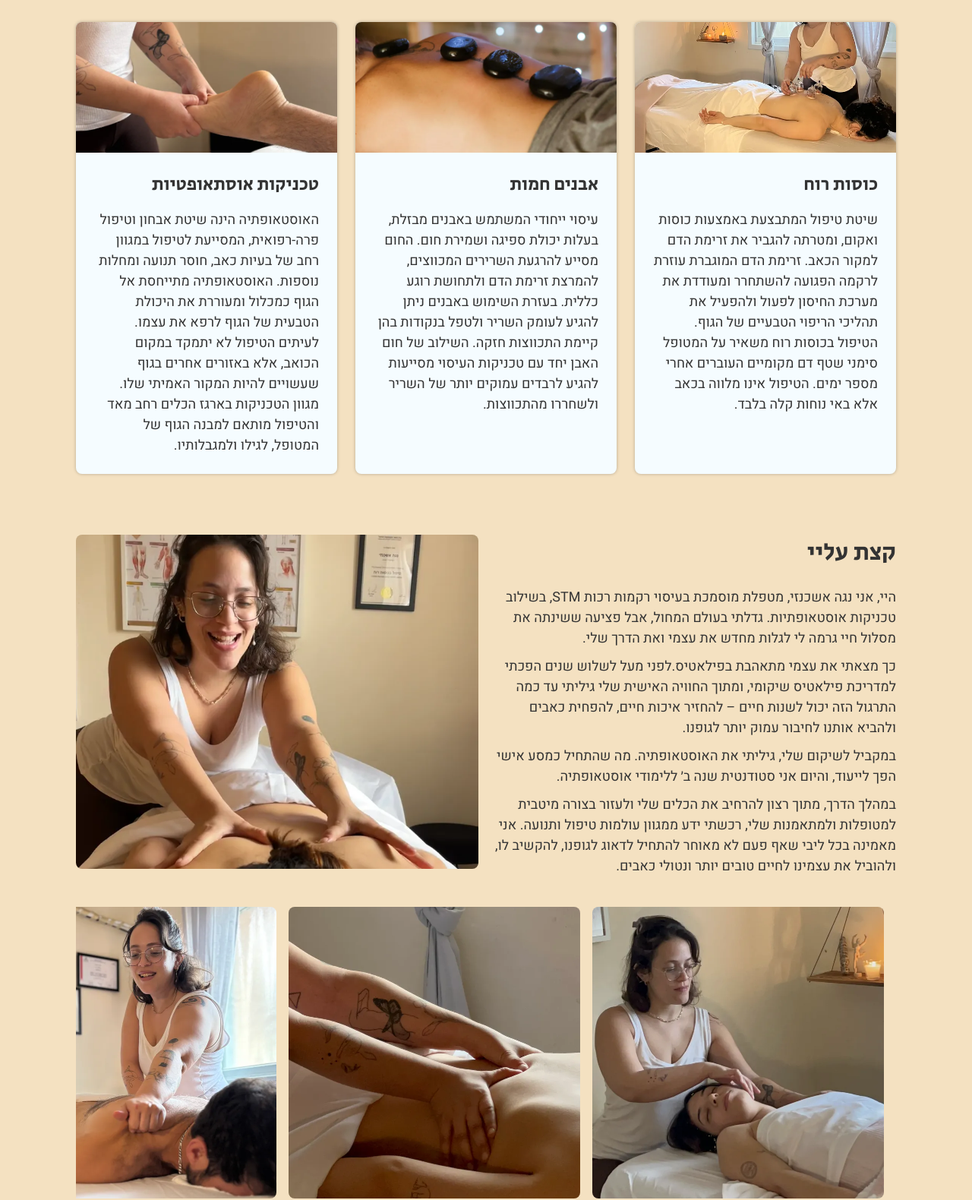
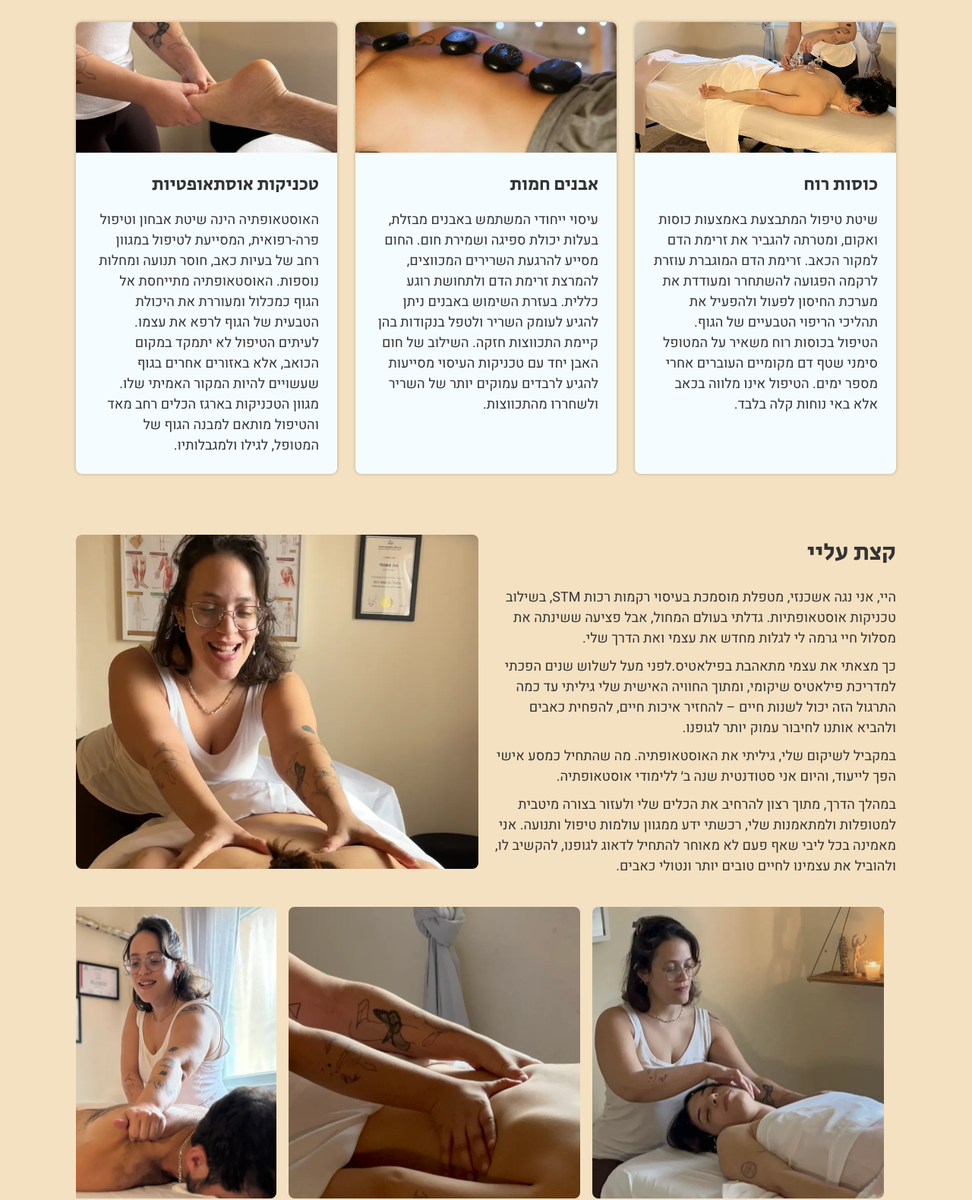
Before and after one commit to Ashkenazzio/noga-stm, a website: page index.html in a window 1280 px wide. Shown: the part 716-2296 px from the top of the page at 76% size. Drawn offline with nearby package versions, Linux system fonts and the light colour scheme.

Commit message:
some small fixes

```diff
--- a/index.html
+++ b/index.html
@@ -108,7 +108,7 @@
             <div class="method-card">
               <div class="method-card__img--wrapper">
                 <img
-                class="method-card__img--image"
+                class="method-card__img--image first"
                 src="assets/images/optimized/pressure-cups-method-300.webp"
                 width="2048"
                 height="1365"
@@ -146,7 +146,7 @@
             <div class="method-card">
               <div class="method-card__img--wrapper">
                 <img
-                  class="method-card__img--image"
+                  class="method-card__img--image second"
                   src="assets/images/optimized/hot-stone-method-300.webp"
                   width="2048"
                   height="1365"
@@ -184,7 +184,7 @@
             <div class="method-card">
               <div class="method-card__img--wrapper">
                 <img
-                  class="method-card__img--image"
+                  class="method-card__img--image third"
                   src="assets/images/optimized/osteopathic-method-300.webp"
                   width="2048"
                   height="1365"
@@ -276,7 +276,7 @@
           </div>
           <div class="swiper">
             <div class="swiper-wrapper">
-              <div class="swiper-slide">
+              <div class="swiper-slide first">
                 <img
                   class="swiper-slide--img"
                   src="assets/images/optimized/carousel-1-300.webp"
@@ -299,7 +299,7 @@
                   alt="carousel 1"
                 />
               </div>
-              <div class="swiper-slide">
+              <div class="swiper-slide second">
                 <img
                   class="swiper-slide--img"
                   src="assets/images/optimized/carousel-2-300.webp"
@@ -322,7 +322,7 @@
                   alt="carousel 2"
                 />
               </div>
-              <div class="swiper-slide">
+              <div class="swiper-slide third">
                 <img
                   class="swiper-slide--img"
                   src="assets/images/optimized/carousel-3-300.webp"
@@ -346,7 +346,7 @@
                   alt="carousel 3"
                 />
               </div>
-              <div class="swiper-slide">
+              <div class="swiper-slide fourth">
                 <img
                   class="swiper-slide--img"
                   src="assets/images/optimized/carousel-4-300.webp"
@@ -370,7 +370,7 @@
                   alt="carousel 4"
                 />
               </div>
-              <div class="swiper-slide">
+              <div class="swiper-slide fifth">
                 <img
                   class="swiper-slide--img"
                   src="assets/images/optimized/carousel-5-300.webp"
--- a/script.js
+++ b/script.js
@@ -1,5 +1,6 @@
 const swiper = new Swiper('.swiper', {
   spaceBetween: 16,
+  loop: true,
   navigation: {
     nextEl: '.swiper-button-next',
     prevEl: '.swiper-button-prev',
@@ -10,3 +11,10 @@ const swiper = new Swiper('.swiper', {
     },
   },
 });
+
+// document.addEventListener('DOMContentLoaded', function () {
+//   const image = document.querySelector('.method-card__img--image.second');
+//   image.onload = function () {
+//     image.style.top = '-145%'; // Apply positioning after load
+//   };
+// });
--- a/style.css
+++ b/style.css
@@ -413,26 +413,23 @@ header .content {
 }
 
 .method-card__img--image {
-  position: absolute;
-  top: 0;
-  left: 0;
   width: 100%;
-  height: auto;
+  height: 100%;
   max-width: none;
+  object-fit: cover;
 }
 
-.method-card:nth-child(1) img {
+.method-card__img--image.first {
+  object-position: 50% 77%;
   width: 115%;
-  top: -140%;
-  right: 0;
 }
 
-.method-card:nth-child(2) img {
-  top: -145%;
+.method-card__img--image.second {
+  object-position: 50% 75%;
 }
 
-.method-card:nth-child(3) img {
-  top: -125%;
+.method-card__img--image.third {
+  object-position: 50% 80%;
 }
 
 .method-card__content {
@@ -486,8 +483,7 @@ header .content {
     grid-row: 2;
     grid-column: span 2;
     width: 100%;
-  background-color: var(--clr-soft-tan);
-
+    background-color: var(--clr-soft-tan);
   }
 }
 
@@ -518,38 +514,30 @@ header .content {
 }
 
 .swiper-slide img {
-  position: absolute;
-  top: 0;
-  left: 0;
   width: 100%;
-  height: auto;
+  height: 100%;
+  object-fit: cover;
   max-width: none;
 }
 
-.swiper-slide:nth-child(1) img {
-  top: -70%;
+.swiper-slide.first img {
+  object-position: 50% 90%;
 }
 
-.swiper-slide:nth-child(2) img {
-  top: -40%;
+.swiper-slide.second img {
+  object-position: 50% 90%;
 }
 
-.swiper-slide:nth-child(3) img {
-  top: -28%;
+.swiper-slide.third img {
+  object-position: 50% 22%;
 }
 
-@media (min-width: 768px) {
-  .swiper-slide:nth-child(3) img {
-    top: -20%;
-  }
+.swiper-slide.fourth img {
+  object-position: 50% 50%;
 }
 
-.swiper-slide:nth-child(4) img {
-  top: -45%;
-}
-
-.swiper-slide:nth-child(5) img {
-  top: -15%;
+.swiper-slide.fifth img {
+  object-position: 50% 25%;
 }
 
 .carousel__navigation {
@@ -653,11 +641,10 @@ header .content {
 }
 
 .about__img img {
-  position: absolute;
-  top: -20%;
-  left: 0;
+  object-fit: cover;
+  object-position: 50% 15%;
   width: 100%;
-  height: auto;
+  height: 100%;
   max-width: none;
 }
 
```
